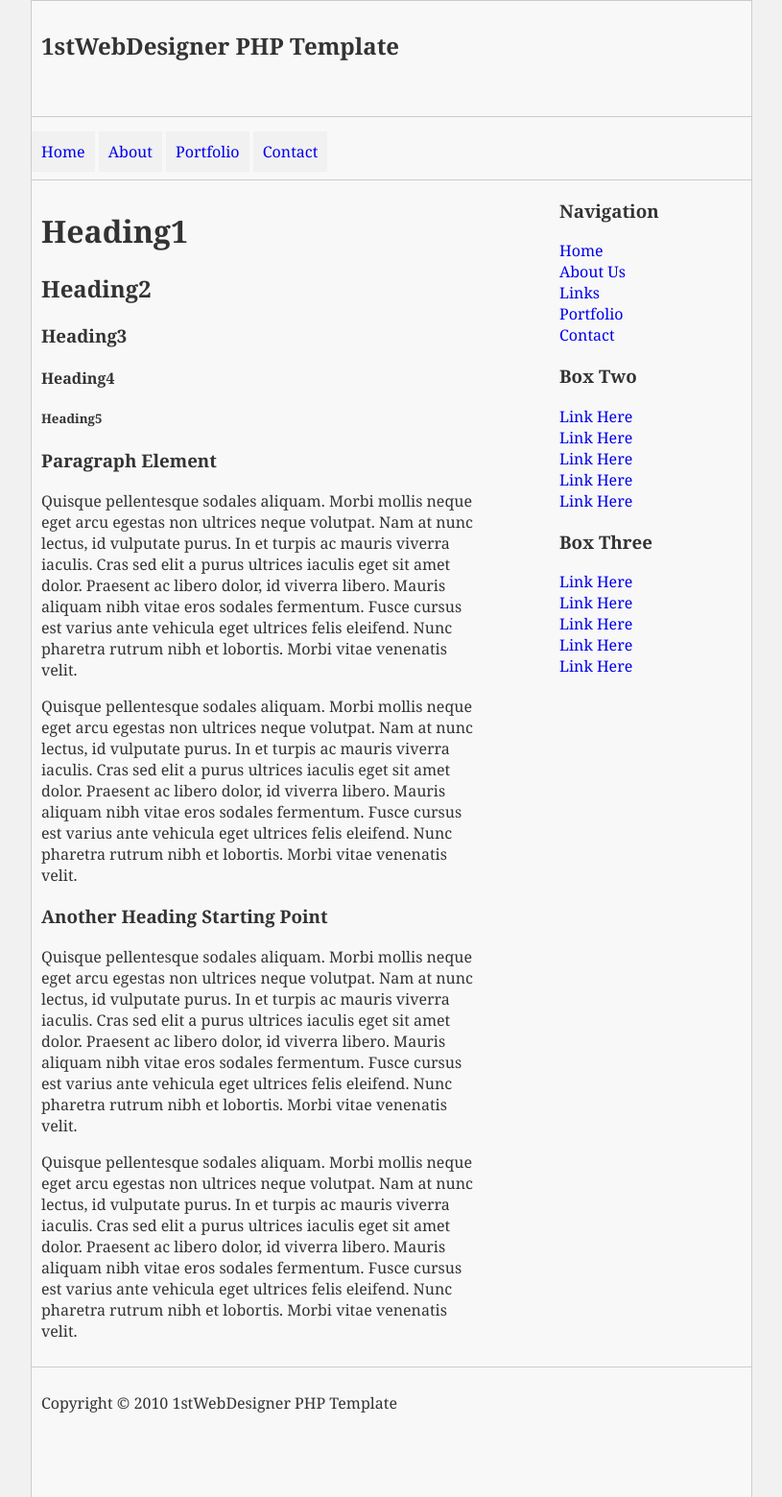
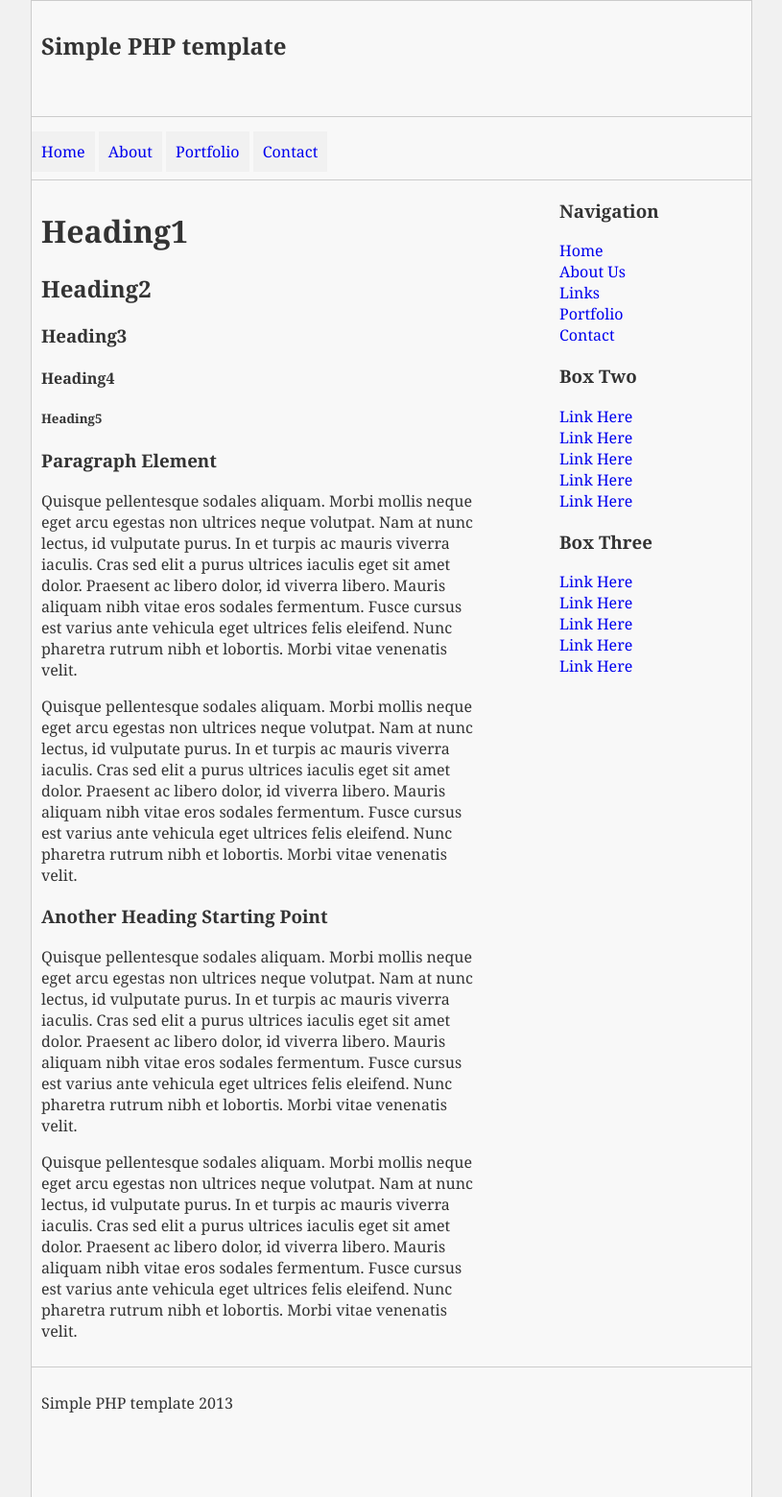
Before and after one commit to valerysamovich/php-website-template, a PHP site: page /index.php in a window 1280 px wide. Shown: the whole page at 96% size, without its empty margins (232-1047 px from the left). Run offline with PHP 8.4, Linux system fonts and the light colour scheme.

Commit message:
update for variables.php and readme.txt

```diff
--- a/variables/variables.php
+++ b/variables/variables.php
@@ -1,4 +1,4 @@
 <?php
-$heading='1stWebDesigner PHP Template';
-$footer='Copyright &copy; 2010 1stWebDesigner PHP Template';
+$heading='Simple PHP template';
+$footer='Simple PHP template 2013';
 ?>
```
Also changed, not shown: readme.txt (added).
